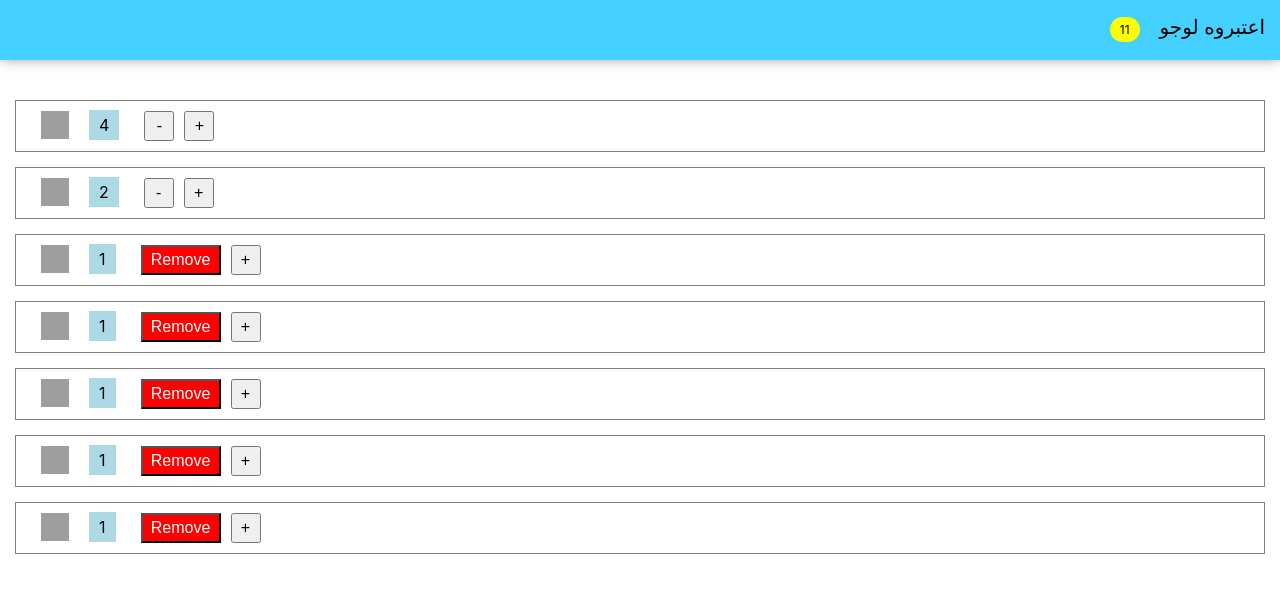
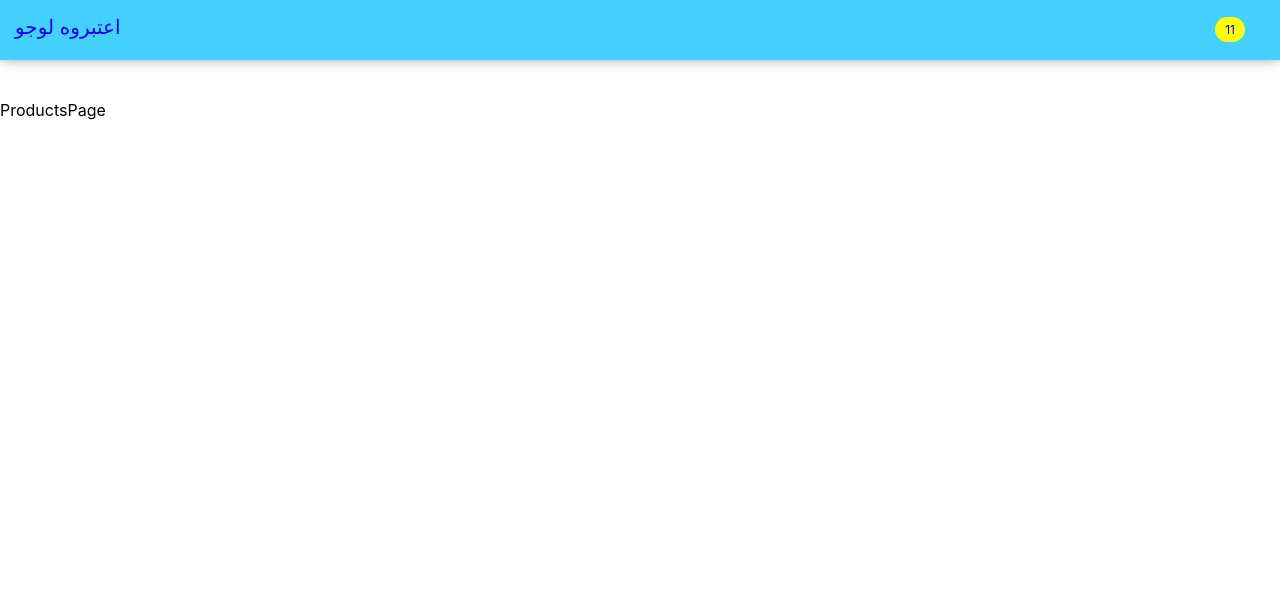
Before and after one commit to AntwanSherif/React-101, a React (Create React App) app: page / in a window 1280 px wide. Shown: the top 592 px of the page. Built offline with nearby package versions, Linux system fonts and the light colour scheme; grey boxes are pictures that could not be loaded.

Commit message:
Add routing

```diff
--- a/package.json
+++ b/package.json
@@ -8,6 +8,7 @@
     "@testing-library/user-event": "^7.1.2",
     "react": "^16.12.0",
     "react-dom": "^16.12.0",
+    "react-router-dom": "^5.1.2",
     "react-scripts": "3.3.0"
   },
   "scripts": {
--- a/src/App.js
+++ b/src/App.js
@@ -1,4 +1,6 @@
 import React, { useState, useCallback, useMemo } from 'react';
+import { BrowserRouter as Router } from 'react-router-dom';
+import Routes from './Routes';
 import BasketContainer from './components/BasketContainer';
 import Header from './components/Header';
 
@@ -14,7 +16,6 @@ const basketItems = [
 
 function App() {
   const [items, setItems] = useState(basketItems);
-  // const [total, setTotal] = useState(0);
 
   const handleIncrement = useCallback(
     itemId => setItems(prevItems => {
@@ -67,8 +68,13 @@ function App() {
 
   return (
     <div className='App'>
-      <Header counterValue={total} />
-      <BasketContainer items={items} onIncrement={handleIncrement} onDecrement={handleDecrement} onDelete={handleDelete} />
+      {/**
+        <BasketContainer items={items} onIncrement={handleIncrement} onDecrement={handleDecrement} onDelete={handleDelete} />
+      */}
+      <Router>
+        <Header counterValue={total} />
+        <Routes />
+      </Router>
     </div>
   );
 }
--- /dev/null
+++ b/src/Routes.js
@@ -0,0 +1,16 @@
+import React from 'react';
+import { Switch, Route } from 'react-router-dom';
+import ProductsPage from './pages/ProductsPage';
+import BasketPage from './pages/BasketPage';
+
+export default function Routes() {
+    return (
+        <Switch>
+            <Route exact path='/' component={ProductsPage} />
+            {/**
+                <Route exact path='/basket' component={BasketPage} />
+            */}
+        </Switch>
+
+    )
+}
--- a/src/components/Header.js
+++ b/src/components/Header.js
@@ -1,4 +1,5 @@
 import React from 'react';
+import { Link } from 'react-router-dom';
 import Counter from './common/Counter';
 
 const styles = {
@@ -8,7 +9,6 @@ const styles = {
         marginBottom: 40,
         backgroundColor: '#44d1ff',
         fontSize: 20,
-        textAlign: 'right',
         boxShadow: 'rgba(0, 0, 0, 0.75) 0px -5px 15px 0px'
     }
 };
@@ -16,8 +16,13 @@ const styles = {
 export default function Header({ counterValue }) {
     return (
         <div style={styles.header}>
-            <span>اعتبروه لوجو</span>
-            <Counter value={counterValue} style={{ backgroundColor: 'yellow', borderRadius: 30, fontSize: 12 }} />
+            <Link to='/' style={{float: 'left', textDecoration: 'none' }}>
+                اعتبروه لوجو
+            </Link>
+
+            <Link to='/basket' style={{float: 'right', textDecoration: 'none' }}>
+                <Counter value={counterValue} style={{ backgroundColor: 'yellow', borderRadius: 30, fontSize: 12, textAlign: 'right', }} />
+            </Link>
         </div>
     )
 }
--- /dev/null
+++ b/src/pages/BasketPage.js
@@ -0,0 +1,11 @@
+import React from 'react'
+import BasketContainer from '../components/BasketContainer'
+
+export default function BasketPage() {
+    return (
+        <div>
+            <h2>Basket</h2>
+            <BasketContainer />
+        </div>
+    )
+}
--- /dev/null
+++ b/src/pages/ProductsPage.js
@@ -0,0 +1,9 @@
+import React from 'react'
+
+export default function ProductsPage() {
+    return (
+        <div>
+            ProductsPage
+        </div>
+    )
+}
```
Also changed, not shown: 1 other file (tests, documents, lock files or other folders).
